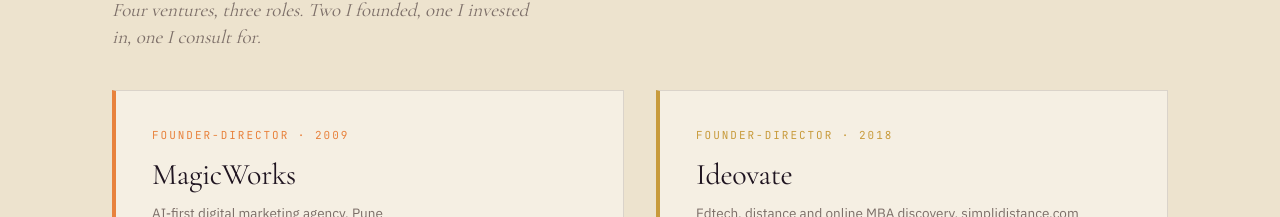
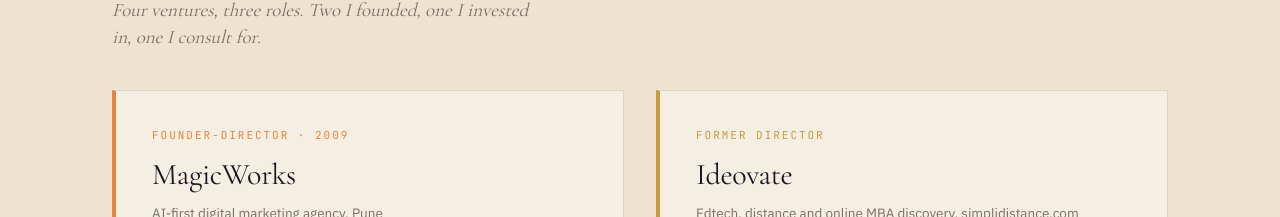
Before and after one commit to aiMoH-MW/swapnilughade-com, a Next.js app: page / in a window 1280 px wide. Shown: the part 1680-1897 px from the top of the page. Built offline with nearby package versions, Linux system fonts and the light colour scheme; no server answers.

Commit message:
fix(content): update Ideovate role to Former Director and remove since 2018

```diff
--- a/src/app/page.tsx
+++ b/src/app/page.tsx
@@ -144,7 +144,7 @@
             </article>
 
             <article className="venture gold">
-              <div className="venture-role">Founder-Director · 2018</div>
+              <div className="venture-role">Former Director</div>
               <h3 className="venture-name">Ideovate</h3>
               <p className="venture-sector">Edtech, distance and online MBA discovery, simplidistance.com</p>
               <p className="venture-desc">Built to prove the portal thesis. Over 50,000 qualified leads in sixteen months.</p>
--- a/src/app/ventures/ideovate-research/page.tsx
+++ b/src/app/ventures/ideovate-research/page.tsx
@@ -25,7 +25,7 @@
             ]}
           />
           <div className="role-card gold">
-            <div className="rc-role">Founder-Director · Since 2018</div>
+            <div className="rc-role">Former Director</div>
             <h1 className="rc-name">Ideovate</h1>
             <p className="rc-legal">Ideovate Research Pvt Ltd</p>
             <p className="rc-sector">
--- a/src/app/ventures/page.tsx
+++ b/src/app/ventures/page.tsx
@@ -88,7 +88,7 @@
 
             {/* 2. IDEOVATE */}
             <article className="venture gold">
-              <div className="v-role">Founder-Director · Since 2018</div>
+              <div className="v-role">Former Director</div>
               <h3 className="v-name">Ideovate</h3>
               <p className="v-sector">Edtech · Distance and online MBA discovery · simplidistance.com</p>
               <p className="v-desc">
```
